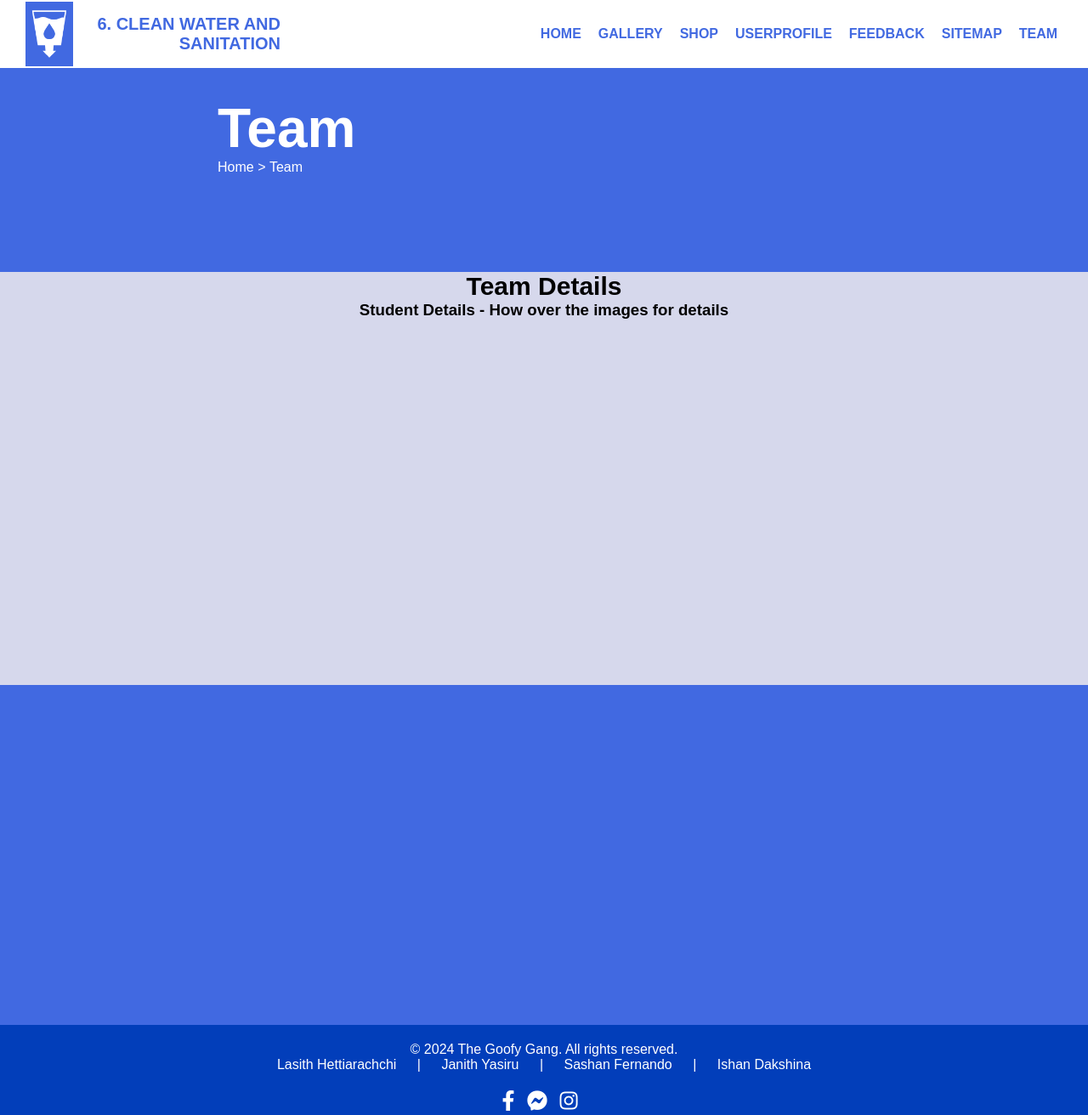
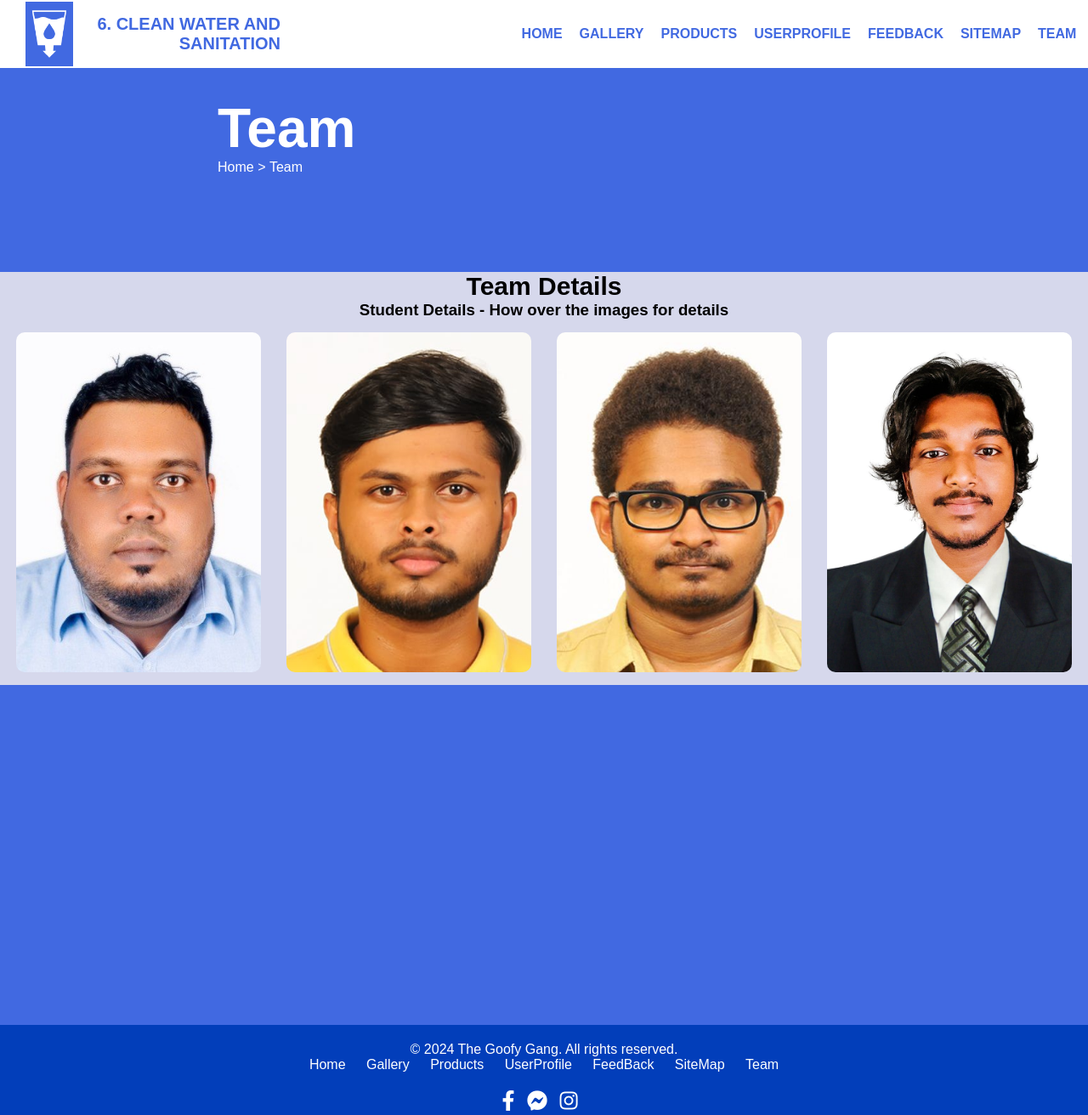
Before and after one commit to Lasith123456/clean-water, a plain HTML site: page pages/profile_pages/Team.html in a window 1280 px wide. Shown: the whole page at 85% size. Drawn offline with nearby package versions, Linux system fonts and the light colour scheme; a web font is replaced by a local one.

Commit message:
student-profile section-profiles corrected

```diff
--- a/pages/profile_pages/Team.html
+++ b/pages/profile_pages/Team.html
@@ -26,13 +26,13 @@
         </div>
         <div class="main-nav">
             <ul>
-                <li><a href="">Home</a></li>
-                <li><a href="">Gallery</a></li>
-                <li><a href="">Shop</a></li>
-                <li><a href="user_Profile.html">Userprofile</a></li>
-                <li><a href="">Feedback</a></li>
-                <li><a href="">Sitemap</a></li>
-                <li><a href="../html/Team.html">Team</a></li>
+                <li><a href="../../index.html" target="_blank">Home</a></li>
+                <li><a href="../gallery_pages/gallery.html" target="_blank">Gallery</a></li>
+                <li><a href="../shop_pages/shop.html" target="_blank">Products</a></li>
+                <li><a href="../profile_pages/user_Profile.html" target="_blank" >UserProfile</a></li>
+                <li><a href="../home_pages/feedback.html" target="_blank">FeedBack</a></li>
+                <li><a href="../gallery_pages/map.html" target="_blank">SiteMap</a></li>
+                <li><a href="#" >Team</a></li>
             </ul>
         </div>
 
@@ -69,13 +69,13 @@
     <div class="footer-content">
         <p>&copy; 2024 The Goofy Gang. All rights reserved.</p>
         <ul>
-            <li><a href="#">Lasith Hettiarachchi</a></li>
-            <li> | </li>
-            <li><a href="#">Janith Yasiru</a></li>
-            <li> | </li>
-            <li><a href="page_Editor.html">Sashan Fernando</a></li>
-            <li> | </li>
-            <li><a href="#">Ishan Dakshina</a></li>
+            <li><a href="../../index.html" target="_blank">Home</a></li>
+            <li><a href="../gallery_pages/gallery.html" target="_blank">Gallery</a></li>
+            <li><a href="../shop_pages/shop.html" target="_blank">Products</a></li>
+            <li><a href="../profile_pages/user_Profile.html" target="_blank">UserProfile</a></li>
+            <li><a href="../home_pages/feedback.html" target="_blank">FeedBack</a></li>
+            <li><a href="../gallery_pages/map.html" target="_blank">SiteMap</a></li>
+            <li><a href="#" >Team</a></li>
         </ul>
         <div class="social-icons">
             <a href="https://www.facebook.com/yourpage" target="_blank"><i class="fab fa-facebook-f"></i></a>
--- a/scripts/profile_scripts/Team.js
+++ b/scripts/profile_scripts/Team.js
@@ -2,25 +2,25 @@ let team = [
     // Array of team members with their details
     {
         name:"Lasith Ranishka",
-        image:"../images/Student_01.jpg",
+        image:"../../images/profile_images/Student_01.jpg",
         role:"Student 1",
         tasks:"\nSplash Screen | Shop"
     },
     {
         name:"Yasiru Lakshitha",
-        image:"../images/Student_02.jpg",
+        image:"../../images/profile_images/Student_02.jpg",
         role:"Student 2",
         tasks:"\nHome Page | Feedback"
     },
     {
         name:"Sashan Fernando",
-        image:"../images/Student_03.jpg",
+        image:"../../images/profile_images/Student_03.jpg",
         role:"Student 3",
         tasks:"\nUser Profile | Team"
     },
     {
         name:"Ishan Dakshina",
-        image:"../images/Student_04.jpg",
+        image:"../../images/profile_images/Student_04.jpg",
         role:"Student 4",
         tasks:"\nGallery | Sitemap"
     },
--- a/styles/profile_styles/Team.css
+++ b/styles/profile_styles/Team.css
@@ -44,6 +44,10 @@
     background-repeat: no-repeat;
     border-radius: 10px;
 
+}
+
+.about-container:first-child{
+    background-position: center;
 }
 /* Styles for details container inside about container */
 .container-details{
@@ -474,6 +478,7 @@
         width: 7rem;
         height: 20vh;
         margin-top: 25px;
+
     }
     .about-outer h1{
         font-size: 15px;
```
Also changed, not shown: pages/profile_pages/page_Editor.html (+15 -15 lines), pages/profile_pages/user_Profile.html (+14 -14 lines).
